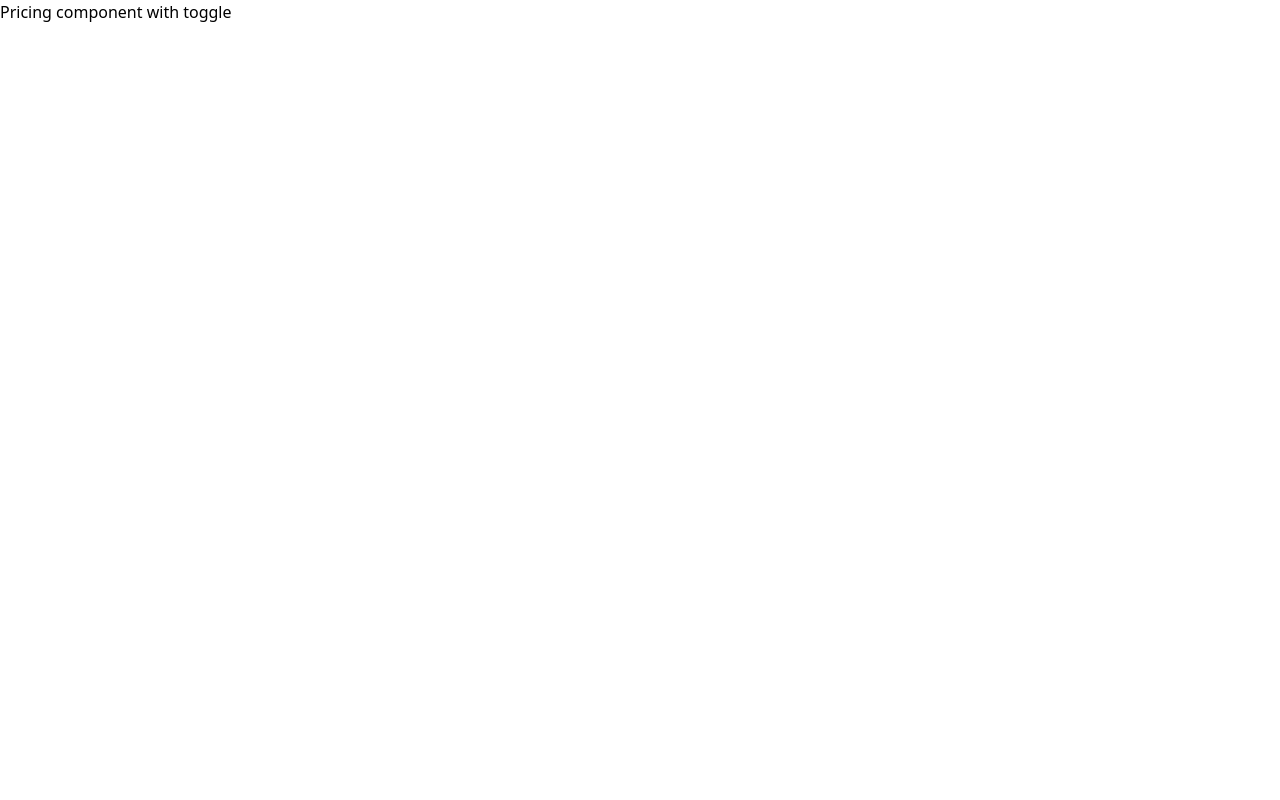
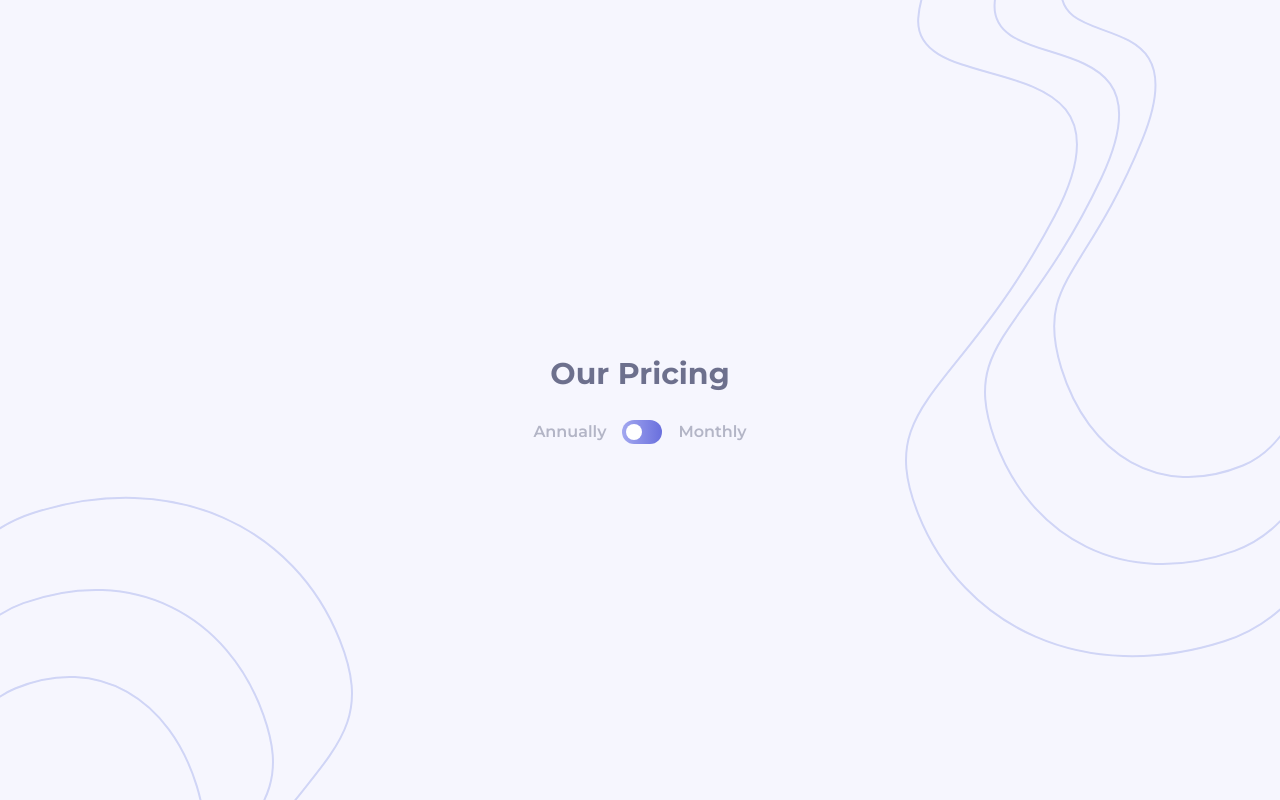
Before and after one commit to aatmaneoulmouden/pricing-component-with-toggle, a React (Vite) app: page / in a window 1280 px wide. Built offline with nearby package versions, Linux system fonts and the light colour scheme.

Commit message:
Build heading and pricing type toggler v1.0

```diff
--- a/src/App.jsx
+++ b/src/App.jsx
@@ -1,5 +1,7 @@
+import Pricing from "./components/Pricing";
+
 const App = () => {
-  return <div>Pricing component with toggle</div>;
+  return <Pricing />;
 };
 
 export default App;
--- /dev/null
+++ b/src/components/Pricing.jsx
@@ -0,0 +1,54 @@
+import topBackground from "../assets/bg-top.svg";
+import bottomBackground from "../assets/bg-bottom.svg";
+import { useState } from "react";
+
+const Pricing = () => {
+  const [pricingType, setPricingType] = useState("annually");
+
+  function togglePricingType() {
+    setPricingType((prevPricingType) => {
+      return prevPricingType === "annually" ? "monthly" : "annually";
+    });
+  }
+
+  return (
+    <section className="w-full min-h-screen bg-neutral-very-light-grayish-blue relative flex justify-center items-center">
+      <img
+        src={topBackground}
+        alt="Top Background"
+        className="absolute top-0 right-0"
+      />
+      <img
+        src={bottomBackground}
+        alt="Top Background"
+        className="absolute bottom-0 left-0"
+      />
+
+      <div className="container max-w-full">
+        <div>
+          <div className="heading">
+            <h1 className="text-center text-3xl font-bold text-neutral-grayish-blue mb-7">
+              Our Pricing
+            </h1>
+          </div>
+          <div className="switcher flex justify-center items-center gap-4">
+            <button className="pricing-type">Annually</button>
+            <button
+              className="w-10 h-6 rounded-full bg-gradient-to-r from-primary-light-purple to-primary-dark-purple relative"
+              onClick={togglePricingType}
+            >
+              <div
+                className={`bg-white h-4 w-4 rounded-full absolute top-1/2 -translate-y-1/2 transition delay-100 ease-linear ${
+                  pricingType === "annually" ? "left-1" : "right-1"
+                }`}
+              ></div>
+            </button>
+            <button className="pricing-type">Monthly</button>
+          </div>
+        </div>
+      </div>
+    </section>
+  );
+};
+
+export default Pricing;
--- a/src/index.css
+++ b/src/index.css
@@ -3,3 +3,15 @@
 @tailwind base;
 @tailwind components;
 @tailwind utilities;
+
+@layer base {
+    body {
+        @apply font-base;
+    }
+}
+
+@layer components {
+    .pricing-type {
+        @apply font-semibold text-neutral-light-grayish-blue;
+    }
+}
```
Also changed, not shown: src/components/Card.jsx (added).
